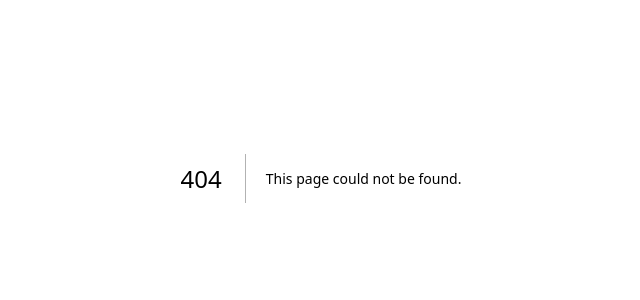
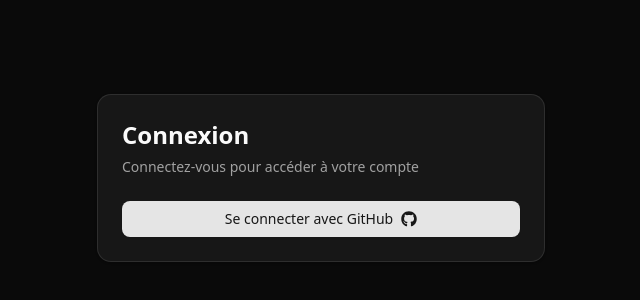
Before and after one commit to Mindsek/price-buddy-frontend, a Next.js app: page /signin in a window 1280 px wide. Before the commit this address had no page. Shown: the part 222-522 px from the top of the page, without its empty margins (319-959 px from the left). Built offline with nearby package versions, Linux system fonts and the light colour scheme.

Commit message:
feat: add auth signin page with github

```diff
--- a/src/app/page.tsx
+++ b/src/app/page.tsx
@@ -1,21 +1,4 @@
-"use client";
-
-import { Button } from "@/components/ui/button";
-import { signIn, signOut, useSession } from "next-auth/react";
-
+import { redirect } from "next/navigation";
 export default function Home() {
-  const { data: session } = useSession();
-
-  return (
-    <div className="flex min-h-screen justify-center items-center flex-col">
-      Hello {session?.user?.name}
-      <div>
-        {session?.user?.name ? (
-          <Button onClick={() => signOut()}>Se déconnecter</Button>
-        ) : (
-          <Button onClick={() => signIn("github")}>Se connecter</Button>
-        )}
-      </div>
-    </div>
-  );
+  redirect("/dashboard");
 }
--- /dev/null
+++ b/src/app/signin/page.tsx
@@ -0,0 +1,39 @@
+"use client";
+
+import { Button } from "@/components/ui/button";
+import {
+  Card,
+  CardContent,
+  CardDescription,
+  CardHeader,
+  CardTitle,
+} from "@/components/ui/card";
+import { signIn } from "next-auth/react";
+import { FaGithub } from "react-icons/fa";
+
+export default function SignInPage() {
+  return (
+    <div className="min-h-screen flex items-center justify-center">
+      <div className="w-full max-w-md">
+        <Card>
+          <CardHeader>
+            <CardTitle className="text-2xl">Connexion</CardTitle>
+            <CardDescription>
+              Connectez-vous pour accéder à votre compte
+            </CardDescription>
+          </CardHeader>
+          <CardContent>
+            <div className="flex flex-col gap-4">
+              <Button
+                onClick={() => signIn("github", { callbackUrl: "/dashboard" })}
+                className="w-full"
+              >
+                Se connecter avec GitHub <FaGithub />
+              </Button>
+            </div>
+          </CardContent>
+        </Card>
+      </div>
+    </div>
+  );
+}
--- a/src/middleware.ts
+++ b/src/middleware.ts
@@ -2,11 +2,11 @@ import type { NextRequest } from "next/server";
 import { NextResponse } from "next/server";
 
 export function middleware(request: NextRequest) {
-  const token = request.cookies.get("next-auth.session-token");
-  const isAuthPage = request.nextUrl.pathname.startsWith("/auth");
+  const token = request.cookies.get("authjs.session-token");
+  const isAuthPage = request.nextUrl.pathname.startsWith("/signin");
 
   if (!token && !isAuthPage) {
-    return NextResponse.redirect(new URL("/auth/signin", request.url));
+    return NextResponse.redirect(new URL("/signin", request.url));
   }
 
   if (token && isAuthPage) {
@@ -17,5 +17,5 @@ export function middleware(request: NextRequest) {
 }
 
 export const config = {
-  matcher: ["/dashboard/:path*", "/profile/:path*", "/auth/:path*"],
+  matcher: ["/dashboard/:path*", "/profile/:path*", "/signin/:path*"],
 };
```
